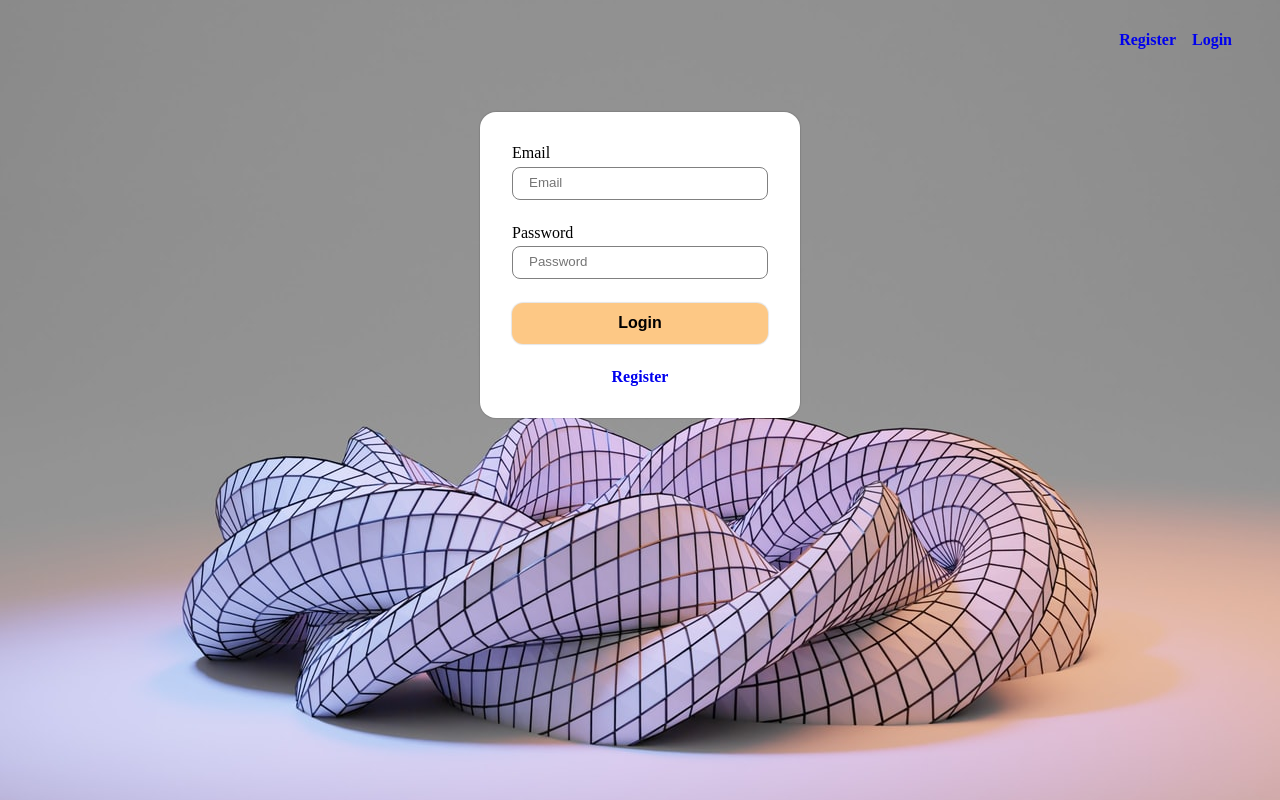
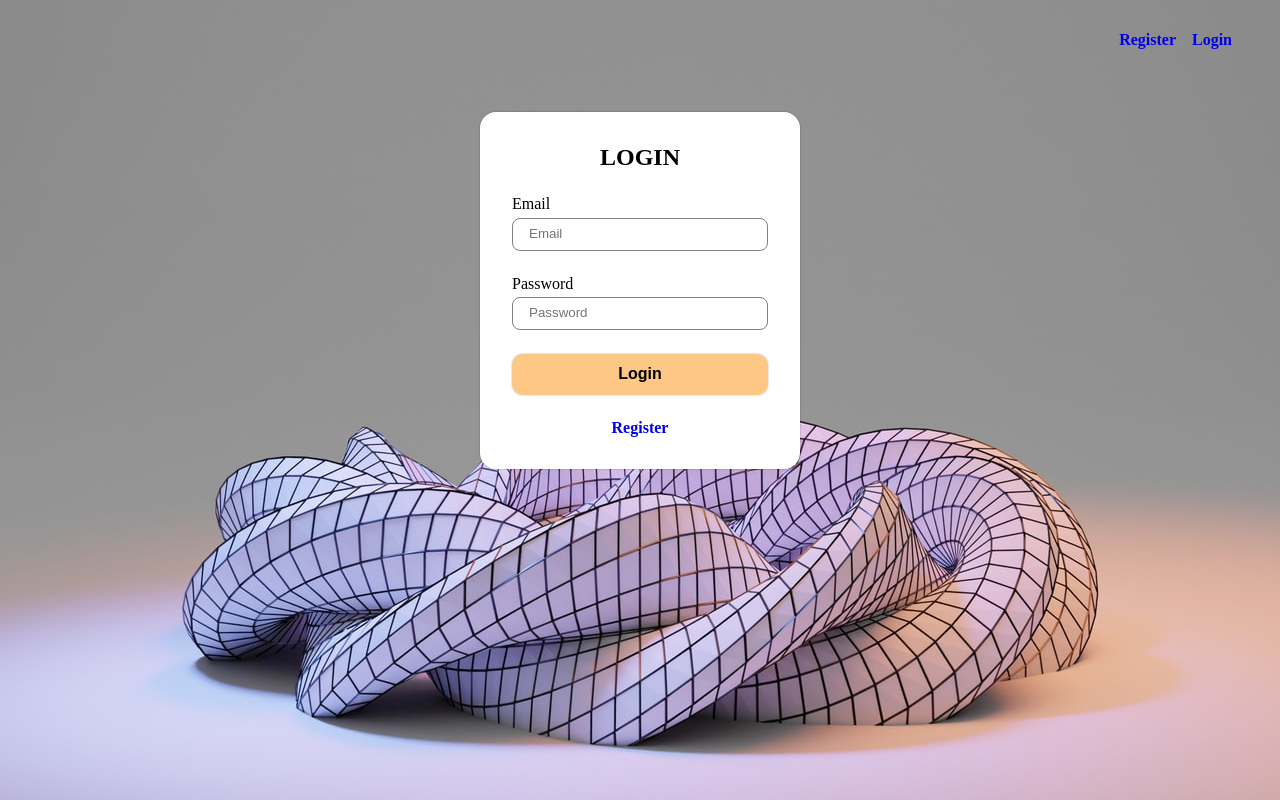
Before and after one commit to luckypeppa/pile-client, a Vue app: page /auth/login in a window 1280 px wide. Built offline with nearby package versions, Linux system fonts and the light colour scheme; no server answers.

Commit message:
Add title for login and register view

```diff
--- a/src/views/auth/AuthLogin.vue
+++ b/src/views/auth/AuthLogin.vue
@@ -1,5 +1,6 @@
 <template>
   <form @submit.prevent="login" class="user-form">
+    <h2>LOGIN</h2>
     <BaseInput v-model="email" label="Email" type="email" required="true" />
     <BaseInput
       v-model="password"
--- a/src/views/auth/AuthRegister.vue
+++ b/src/views/auth/AuthRegister.vue
@@ -1,5 +1,6 @@
 <template>
   <form @submit="submit" class="user-form">
+    <h2>REGISTER</h2>
     <BaseInput
       v-model="email"
       label="Email"
```
